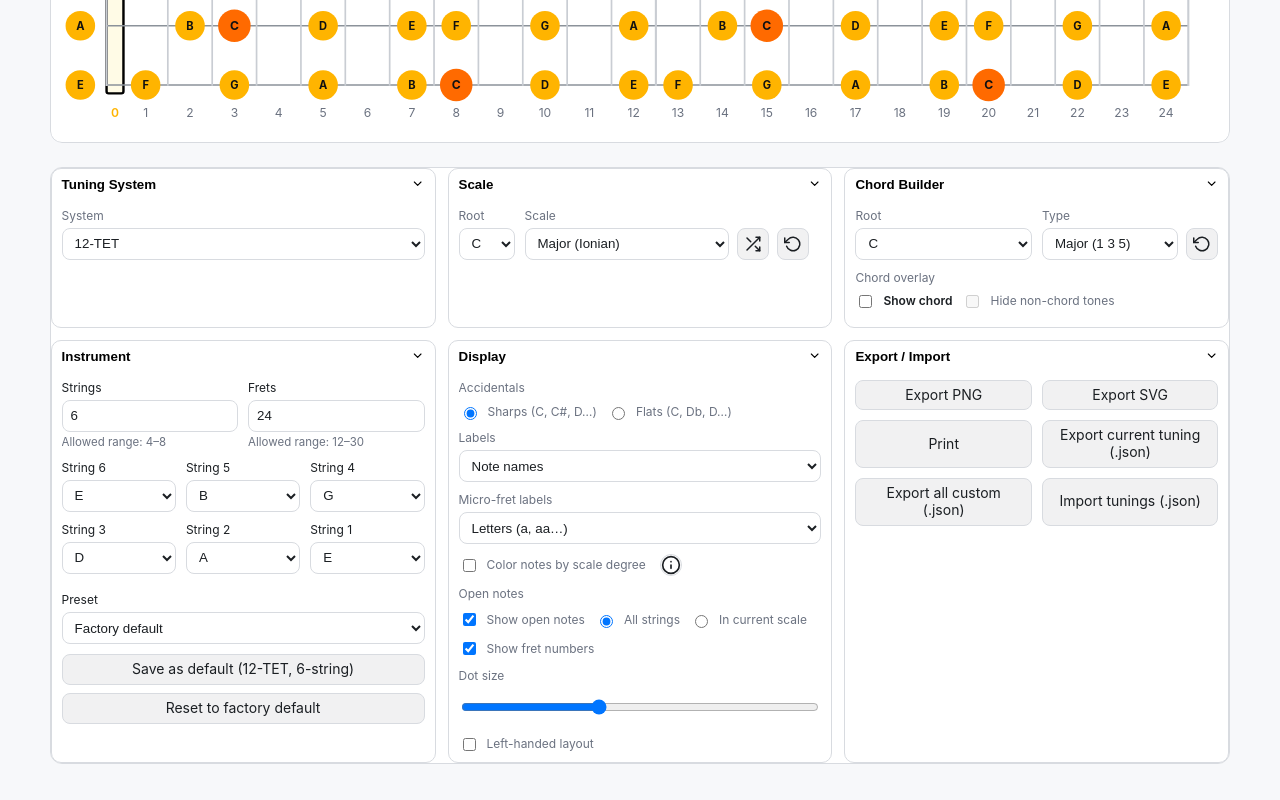
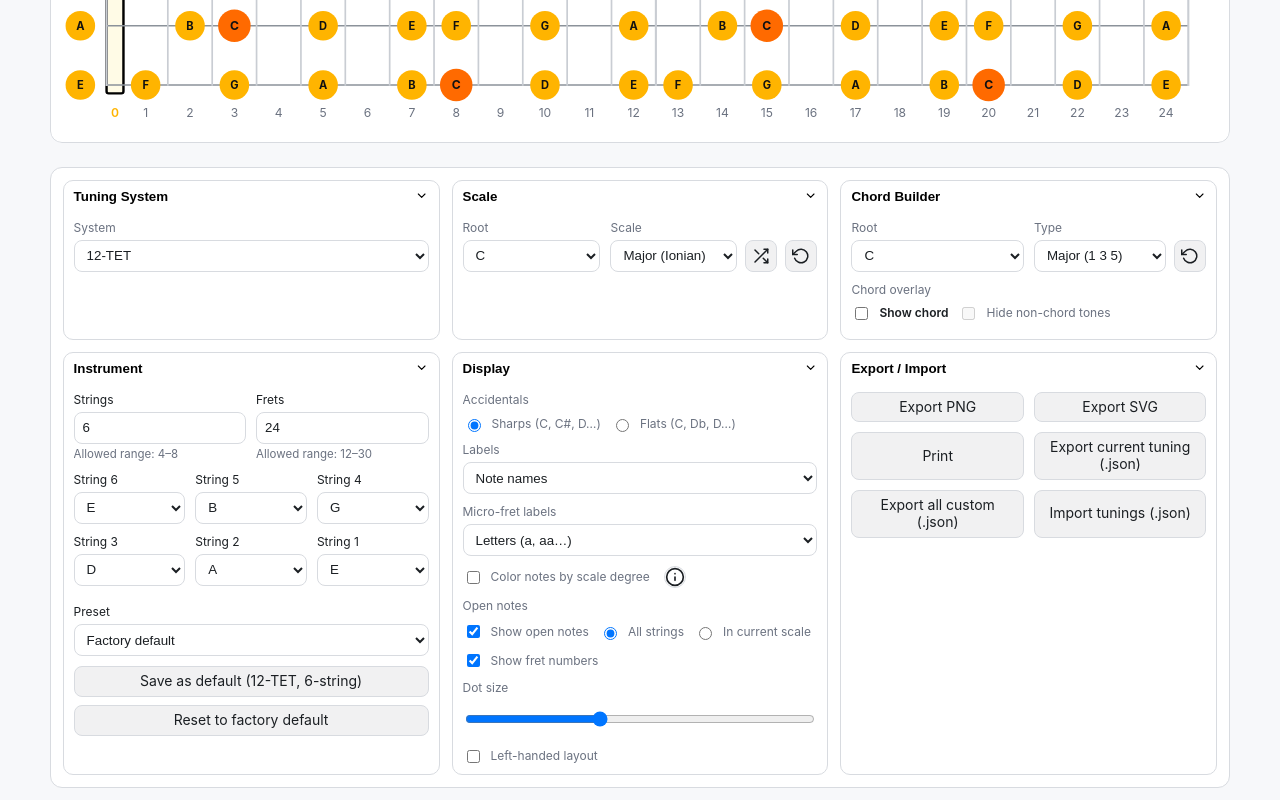
Before and after one commit to DMNerd/tuning-visualizer, a React (Vite) app: page / in a window 1280 px wide. Shown: the part 333-1133 px from the top of the page. Before the commit the page ends 1109 px from the top, so only its background shows below. Built offline with nearby package versions, Linux system fonts and the light colour scheme.

Commit message:
Adjust control spacing and scale grid

```diff
--- a/src/styles/layout.css
+++ b/src/styles/layout.css
@@ -130,6 +130,7 @@
   max-width: calc(var(--max-stage) - var(--gutter) * 2);
   margin-inline: auto;
   margin-block: var(--gap);
+  padding: var(--card-gap);
   border: 1px solid var(--line);
   border-radius: var(--card-radius);
   background: var(--panel);
@@ -240,7 +241,7 @@ html.is-fs {
 
 .tv-controls--scale {
   display: grid;
-  grid-template-columns: 0.8fr 1.2fr;
+  grid-template-columns: minmax(0, 0.8fr) minmax(0, 1.2fr);
   gap: var(--space-sm);
 }
 
```
